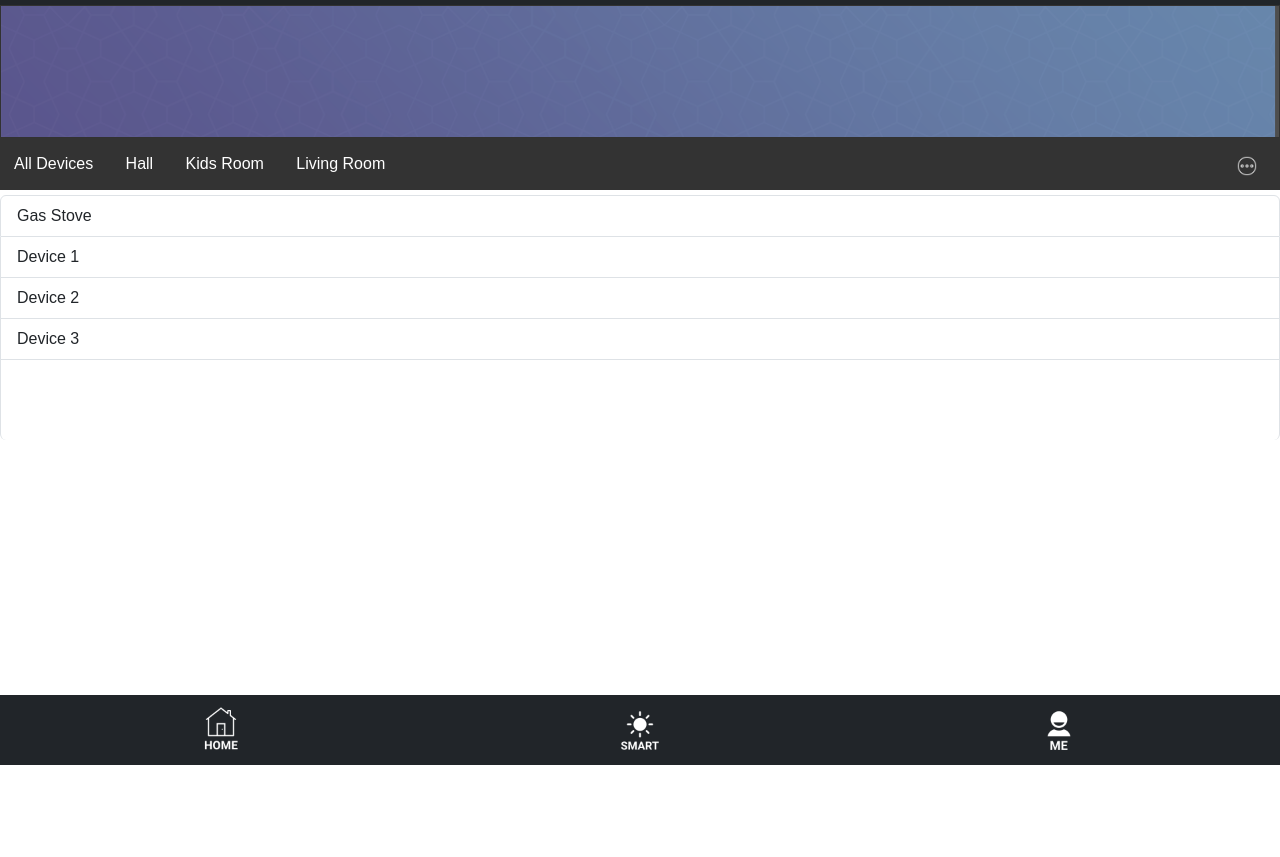
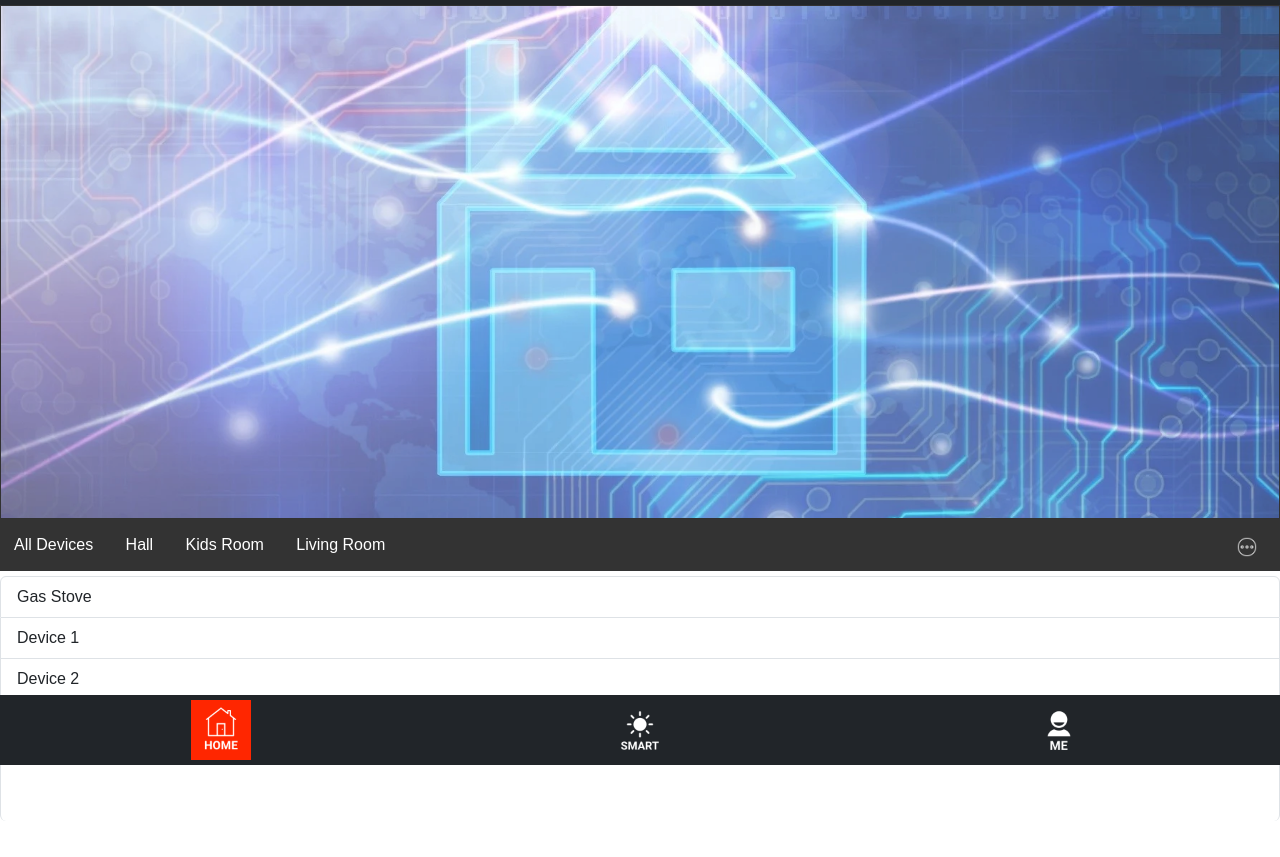
Before and after one commit to saba-ramezani/SmartHome-PWA, a plain HTML site: page index.html in a window 1280 px wide. Shown: the part 35-892 px from the top of the page. Drawn offline with nearby package versions, Linux system fonts and the light colour scheme.

Commit message:
the above image changed

```diff
--- a/index.html
+++ b/index.html
@@ -30,10 +30,6 @@
     </nav>
 
     <div class="weather">
-      <!--<div class="welcome d-flex">
-        Welcome to your Smart Home
-        <img class="smarthome" src="images/smarthome.png" alt="">
-      </div>-->
     </div>
 
 
@@ -129,7 +125,7 @@
     <nav class="navbar navbar-expand-sm bg-dark text-white fixed-bottom saba">
         <div class="container-fluid justify-content-center">
             <div class="col-3">
-                <a href="#" role="button"><img class="gg" src="images/home.png" alt=""></a>
+                <a href="#" role="button"><img class="gg homepage" src="images/home.png" alt=""></a>
             </div>
             <div class="col-3 offset-1">
                 <a href="#" role="button"><img class="gg" src="images/smart.png" alt=""></a>
--- a/style.css
+++ b/style.css
@@ -115,7 +115,7 @@ body, html {
 }
 
 .weather {
-    background-image: url("images/gradiant.png");
+    background-image: url("images/smarthome.webp");
     opacity: 0.8;
     border: 0.5px solid black;
     height: calc(100vh/12*2);
@@ -123,7 +123,7 @@ body, html {
     background-repeat: no-repeat;
     background-size: cover;
     background-position: center center;
-    padding: 2%;
+    padding: 20%;
 }
 
 
@@ -265,3 +265,7 @@ div.scrollmenu a:hover {
 .gg:hover {
   border: 1px solid rgb(255, 255, 255);
 }
+
+.homepage {
+  background-color: rgb(255, 38, 0);
+}
```
Also changed, not shown: images/smarthome.jfif (added), images/smarthome.webp (added).
